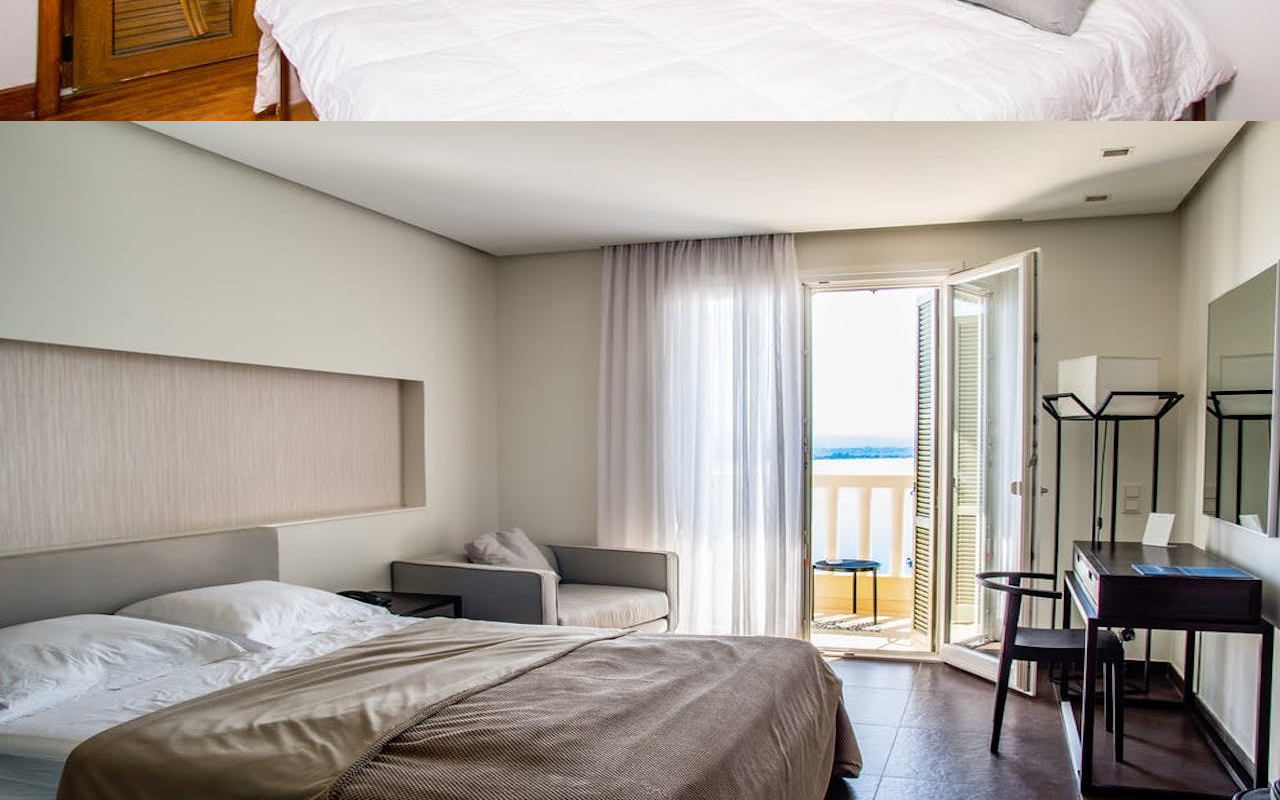
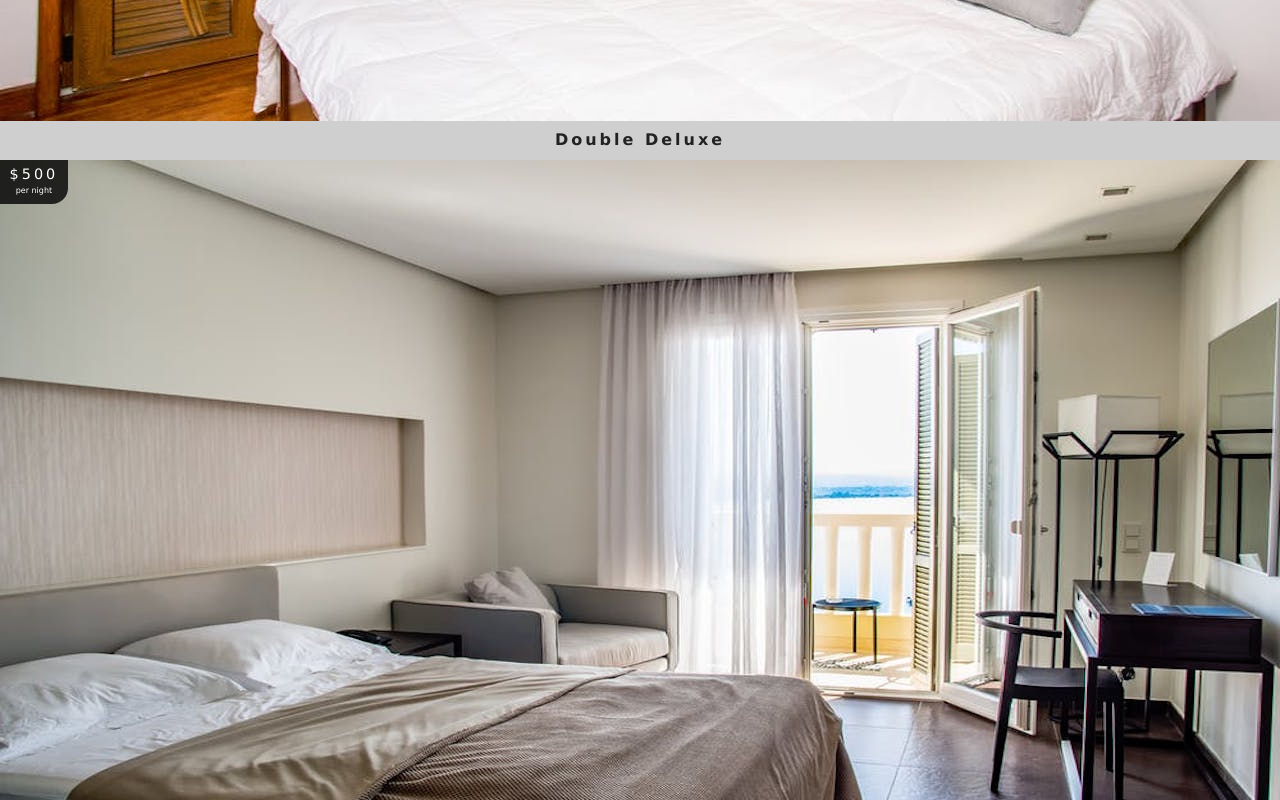
Before and after one commit to ghadachebbi/react-resort-project, a React (Create React App) app: page / in a window 1280 px wide. Shown: the part 2060-2860 px from the top of the page. Built offline with nearby package versions, Linux system fonts and the light colour scheme.

Commit message:
Add price and name for featured rooms

```diff
--- a/src/components/Room.js
+++ b/src/components/Room.js
@@ -7,7 +7,15 @@ export default function Room({ room }) {
     <article className="room">
       <div className="img-container">
         <img src={images[0] || defaultImg} alt="single room" />
+        <div className="price-top">
+          <h6>${price}</h6>
+          <p>per night</p>
+        </div>
+        <Link to={`/rooms/${slug}`} className="btn-primary room-link">
+          Features
+        </Link>
       </div>
+      <p className="room-info">{name}</p>
     </article>
   );
 }
```
